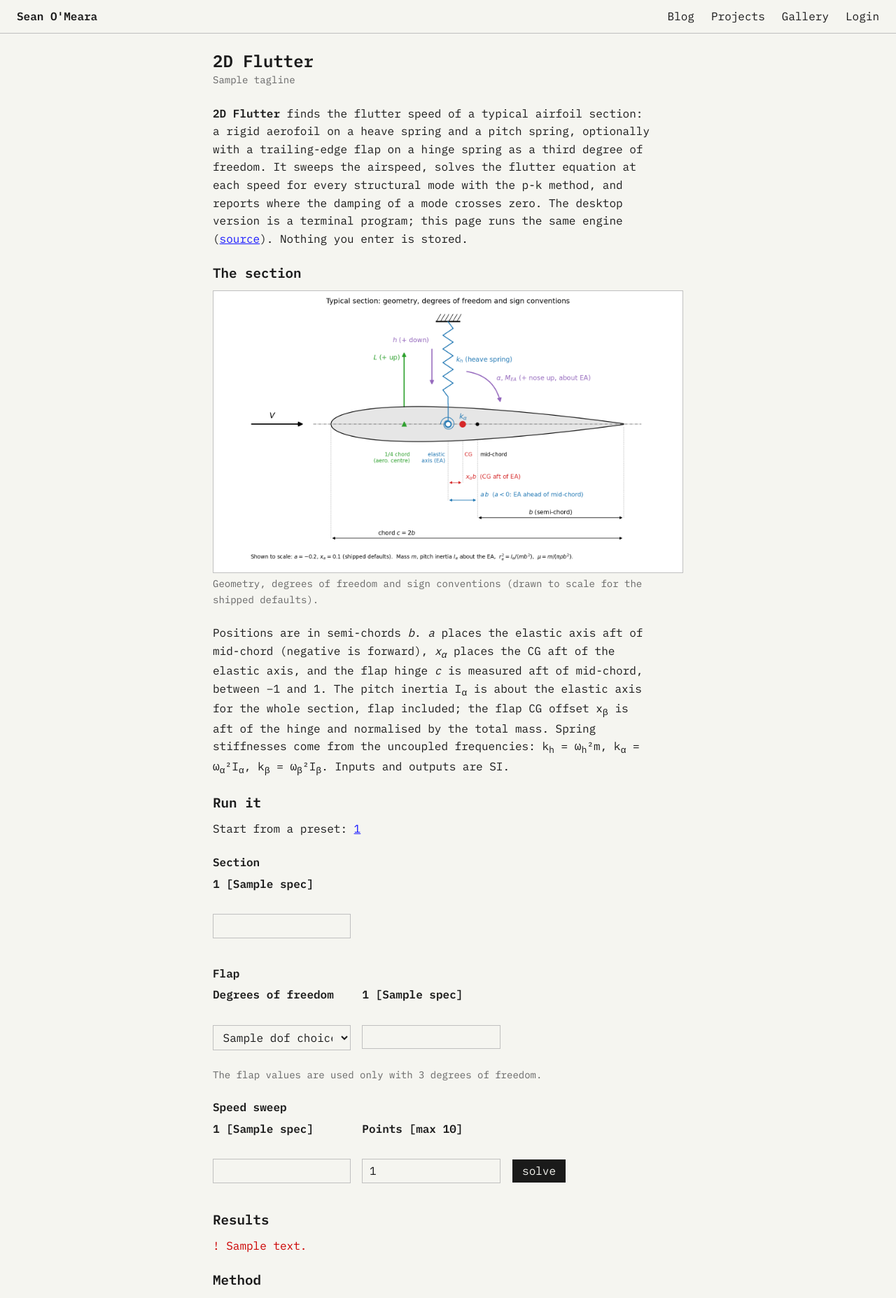
After one commit to Sean074/life_webpage, a Python web app: template app/templates/projects/flutter.html in a window 1280 px wide. The commit adds this page. Shown: the top 1855 px of the page at 70% size. Run offline with Jinja, Linux system fonts and the light colour scheme; the template is opened without the code that fills it: most values are stand-ins (such as "Sample title", 1, 10 or a date in 2020).

Commit message:
Projects: run 2D Flutter in the browser at /projects/flutter
Public GET form for the flutter2d engine (v1.0.0, pinned tarball): SI inputs,
p-k method, optional flap DOF, three preset links. Results table and an
inline SVG V-f / V-g chart, with the section geometry figure, method and
verification text.

Inputs are open-ended, so flutter_tool bounds every field, caps the sweep at
500 points, keeps the solver settings fixed, runs one solve at a time and
caches results by input. parse_float moves to tool_inputs.py for both tools.
Tool form labels reserve two lines so inputs in a row align.

Co-Authored-By: Claude Opus 5.5 <noreply@anthropic.com>

```diff
--- a/app/static/css/main.css
+++ b/app/static/css/main.css
@@ -849,6 +849,11 @@ th.num {
   margin-bottom: 1rem;
 }
 
+/* Room for a label that wraps to two lines, so the inputs in a grid row align. */
+.tool-form .form-row label {
+  min-height: 2lh;
+}
+
 .tool-submit {
   align-self: end;
 }
@@ -868,3 +873,15 @@ th.num {
   height: auto;
   border: 1px solid var(--border);
 }
+
+.tool-chart svg {
+  display: block;
+  width: 100%;
+  height: auto;
+  border: 1px solid var(--border);
+}
+
+.project-figures-wide {
+  grid-template-columns: 1fr;
+  max-width: 50rem;
+}
--- /dev/null
+++ b/app/templates/projects/flutter.html
@@ -0,0 +1,170 @@
+{% extends "base.html" %}
+{% block title %}2D Flutter — Projects — Sean O'Meara{% endblock %}
+
+{% macro field(name, spec) -%}
+{% set label, unit = spec[0], spec[1] %}
+{% set errors = outcome.errors or {} %}
+<div class="form-row">
+  <label for="f-{{ name }}">{{ label }} [{{ unit }}]</label>
+  <input id="f-{{ name }}" name="{{ name }}" type="text" inputmode="decimal" value="{{ values.get(name, '') }}">
+  {% if errors.get(name) %}<p class="field-error">! {{ errors[name] }}</p>{% endif %}
+</div>
+{%- endmacro %}
+
+{% block content %}
+<div class="project-page">
+  <h1>2D Flutter</h1>
+  <p class="meta">{{ project.tagline }}</p>
+
+  <p>
+    <strong>2D Flutter</strong> finds the flutter speed of a typical airfoil
+    section: a rigid aerofoil on a heave spring and a pitch spring, optionally
+    with a trailing-edge flap on a hinge spring as a third degree of freedom.
+    It sweeps the airspeed, solves the flutter equation at each speed for every
+    structural mode with the p-k method, and reports where the damping of a
+    mode crosses zero. The desktop version is a terminal program; this page
+    runs the same engine
+    (<a href="https://github.com/Sean074/30_2DFlutter">source</a>). Nothing you
+    enter is stored.
+  </p>
+
+  <h2>The section</h2>
+  <div class="project-figures project-figures-wide">
+    <figure>
+      <img src="/static/img/projects/flutter/section_geometry.png" loading="lazy"
+           width="1650" height="990"
+           alt="Typical section: an aerofoil on a heave spring and a pitch spring at the elastic axis, with the quarter chord, elastic axis, CG and mid-chord marked, and the offsets a b and x-alpha b">
+      <figcaption>Geometry, degrees of freedom and sign conventions (drawn to scale for the shipped defaults).</figcaption>
+    </figure>
+  </div>
+  <p>
+    Positions are in semi-chords <em>b</em>. <em>a</em> places the elastic axis
+    aft of mid-chord (negative is forward), <em>x<sub>α</sub></em> places the
+    CG aft of the elastic axis, and the flap hinge <em>c</em> is measured aft of
+    mid-chord, between &minus;1 and 1. The pitch inertia I<sub>α</sub> is about
+    the elastic axis for the whole section, flap included; the flap CG offset
+    x<sub>β</sub> is aft of the hinge and normalised by the total mass. Spring
+    stiffnesses come from the uncoupled frequencies: k<sub>h</sub> = ω<sub>h</sub>&sup2;m,
+    k<sub>α</sub> = ω<sub>α</sub>&sup2;I<sub>α</sub>, k<sub>β</sub> = ω<sub>β</sub>&sup2;I<sub>β</sub>.
+    Inputs and outputs are SI.
+  </p>
+
+  <!-- ── Run it ─────────────────────────────────────── -->
+  {% set errors = outcome.errors or {} %}
+  <h2 id="run">Run it</h2>
+  <p>
+    Start from a preset:
+    {% for key, preset in tool.PRESETS.items() %}<a href="/projects/flutter?preset={{ key }}#results">{{ preset[0] }}</a>{% if not loop.last %} &middot; {% endif %}{% endfor %}
+  </p>
+
+  <form method="get" action="/projects/flutter#results">
+    <input type="hidden" name="calc" value="solve">
+
+    <h3>Section</h3>
+    <div class="tool-form">
+      {% for name, spec in tool.SECTION_FIELDS.items() %}{{ field(name, spec) }}{% endfor %}
+    </div>
+
+    <h3>Flap</h3>
+    <div class="tool-form">
+      <div class="form-row">
+        <label for="f-dof">Degrees of freedom</label>
+        <select id="f-dof" name="dof">
+          {% for key, label in tool.DOF_CHOICES.items() %}<option value="{{ key }}"{% if values.get('dof') == key %} selected{% endif %}>{{ label }}</option>{% endfor %}
+        </select>
+        {% if errors.get('dof') %}<p class="field-error">! {{ errors.dof }}</p>{% endif %}
+      </div>
+      {% for name, spec in tool.FLAP_FIELDS.items() %}{{ field(name, spec) }}{% endfor %}
+    </div>
+    <p class="meta">The flap values are used only with 3 degrees of freedom.</p>
+
+    <h3>Speed sweep</h3>
+    <div class="tool-form">
+      {% for name, spec in tool.SWEEP_FIELDS.items() %}{{ field(name, spec) }}{% endfor %}
+      <div class="form-row">
+        <label for="f-n_points">Points [max {{ tool.MAX_POINTS }}]</label>
+        <input id="f-n_points" name="n_points" type="text" inputmode="numeric" value="{{ values.get('n_points', '') }}">
+        {% if errors.get('n_points') %}<p class="field-error">! {{ errors.n_points }}</p>{% endif %}
+      </div>
+      <div class="form-row tool-submit">
+        <button type="submit" class="btn btn-primary">solve</button>
+      </div>
+    </div>
+  </form>
+
+  <!-- ── Results ────────────────────────────────────── -->
+  <h2 id="results">Results</h2>
+  {% if outcome.errors %}
+  <p class="error">! Check the inputs marked above.</p>
+  {% elif outcome.message %}
+  <p class="error">! {{ outcome.message }}</p>
+  {% else %}
+  {% set r = outcome.result %}
+  {% set fluttering = r.modes | selectattr('v_flutter_m_s') | sort(attribute='v_flutter_m_s') | list %}
+  {% if fluttering %}
+  {% set first = fluttering[0] %}
+  <p><strong>Flutter at {{ "%.2f" | format(first.v_flutter_m_s) }} m/s</strong>
+     (mode {{ first.number }}, {{ "%.2f" | format(first.omega_flutter_rad_s) }} rad/s).</p>
+  {% else %}
+  <p><strong>No flutter</strong> between {{ values.v_min_m_s }} and {{ values.v_max_m_s }} m/s.</p>
+  {% endif %}
+  <div class="table-scroll">
+    <table class="tool-results">
+      <thead>
+        <tr><th>Mode</th><th class="num">In-vacuo ω [rad/s]</th><th class="num">V<sub>F</sub> [m/s]</th><th class="num">ω<sub>F</sub> [rad/s]</th><th>Note</th></tr>
+      </thead>
+      <tbody>
+        {% for m in r.modes %}
+        <tr>
+          <td>{{ m.number }}</td>
+          <td class="numeric">{{ "%.2f" | format(m.omega_rad_s) }}</td>
+          <td class="numeric">{{ "%.2f" | format(m.v_flutter_m_s) if m.v_flutter_m_s is not none else "—" }}</td>
+          <td class="numeric">{{ "%.2f" | format(m.omega_flutter_rad_s) if m.omega_flutter_rad_s is not none else "—" }}</td>
+          <td>{% if m.v_flutter_m_s is none %}no flutter in range{% endif %}{% if m.ends_at_m_s is not none %}{% if m.v_flutter_m_s is none %}; {% endif %}tracking ends at {{ "%.1f" | format(m.ends_at_m_s) }} m/s{% endif %}</td>
+        </tr>
+        {% endfor %}
+      </tbody>
+    </table>
+  </div>
+  <figure class="tool-chart" aria-label="V-f and V-g flutter diagram">
+    {{ r.svg | safe }}
+  </figure>
+  <p class="meta">
+    Top: frequency of each mode against speed. Bottom: damping g; a mode
+    flutters where g crosses zero (dashed line). The dotted line is the
+    g&nbsp;=&nbsp;0.03 allowable.
+  </p>
+  {% endif %}
+
+  <h2>Method</h2>
+  <p>
+    For each mode and speed V the p-k equation
+    [(V/b)&sup2;p&sup2;M + K &minus; &rho;&pi;bV&sup2;A(k)]x = 0, with k = Im(p), is
+    solved by fixed-point iteration on k: with k fixed it is an eigenproblem in
+    p, the root nearest the mode's current estimate is kept, and k is updated
+    until it converges. A(k) is Theodorsen's oscillatory aerodynamics (with
+    the flap T-functions for the third degree of freedom), using R.&nbsp;T.&nbsp;Jones'
+    two-pole approximation of C(k) from NACA Report&nbsp;681. Modes are seeded
+    from the coupled in-vacuo frequencies and extrapolated from speed to speed,
+    so each curve stays one mode. Damping is shown as g = 2&nbsp;Re(p)/Im(p),
+    the flutter convention, so g&nbsp;=&nbsp;0.03 is 1.5&nbsp;% critical damping.
+  </p>
+  <p>
+    A mode the iteration can no longer follow (its frequency falls to zero near
+    static divergence, or it stops oscillating because it is so heavily damped)
+    ends at that speed; the other modes carry on and the table notes where.
+    The flow is incompressible, so results at high speeds are only indicative.
+  </p>
+
+  <h2>Verification</h2>
+  <p>
+    The textbook section of Hodges &amp; Pierce, <em>Introduction to Structural
+    Dynamics and Aeroelasticity</em>, ch.&nbsp;5 (a = &minus;1/5, x<sub>α</sub> = 1/10,
+    &mu; = 20, r&sup2; = 6/25, ω<sub>h</sub>/ω<sub>α</sub> = 2/5) is a regression
+    test: V<sub>F</sub>/(bω<sub>α</sub>) = 2.1704 and ω<sub>F</sub>/ω<sub>α</sub> = 0.644.
+    An independent k-method solve gives the same values; with the exact
+    Theodorsen function it gives 2.184, so the Jones approximation costs about
+    0.6&nbsp;%.
+  </p>
+</div>
+{% endblock %}
```
Also changed, not shown: CLAUDE.md (+1 -1 lines), app/routes/projects.py (+31 -1 lines), app/services/atmos_tool.py (+2 -16 lines), app/services/flutter_tool.py (added, +158 -0 lines), app/services/tool_inputs.py (added, +30 -0 lines), closed_todo.md (+4 -0 lines), requirements.txt (+6 -1 lines), todo.md (+3 -5 lines), app/static/img/projects/flutter/section_geometry.png (added), 2 other files.
